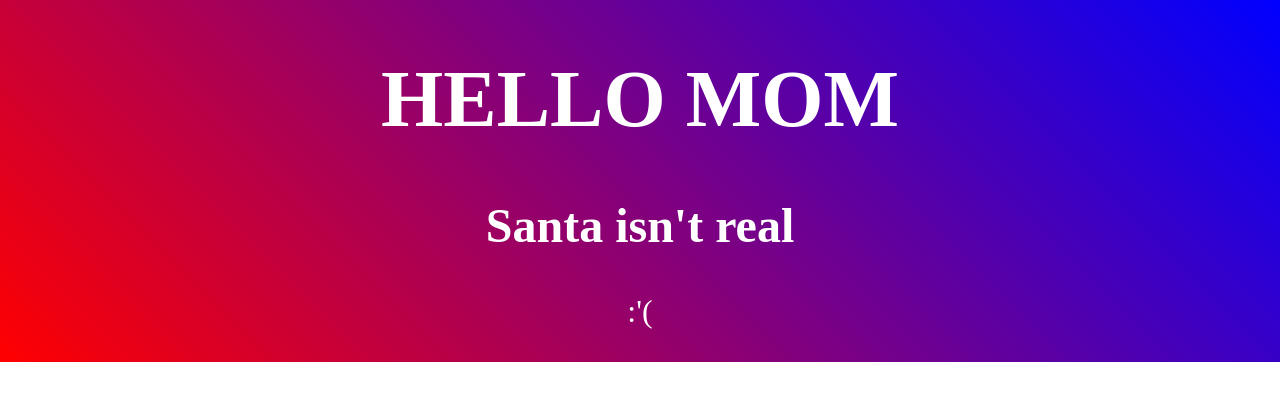
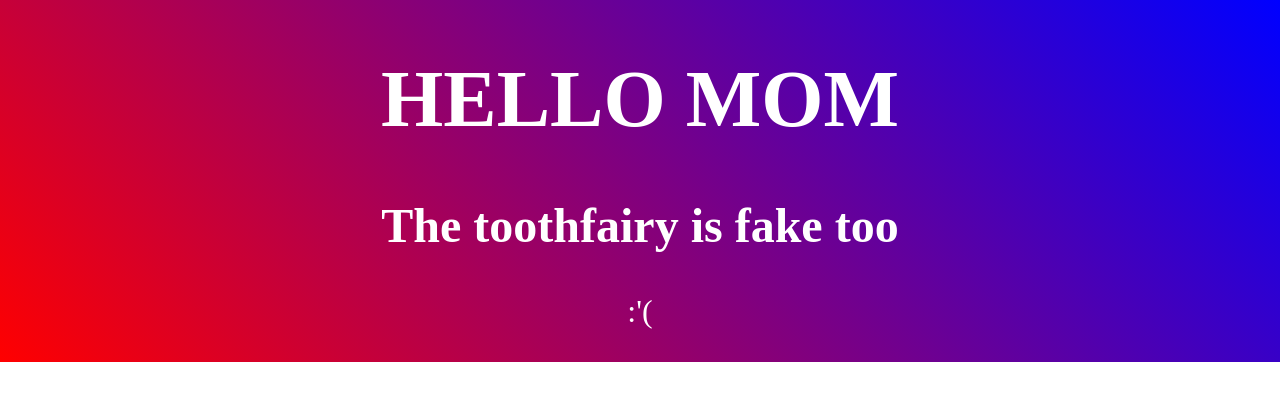
Before and after one commit to RossTienken/fuzzyPinkUnicorn, a website: page index.html in a window 1280 px wide. Drawn offline with Linux system fonts and the light colour scheme.

Commit message:
truth part 2

```diff
--- a/index.html
+++ b/index.html
@@ -7,7 +7,7 @@
   </head>
   <body>
     <h1>HELLO MOM</h1>
-    <h2>Santa isn't real</h2>
+    <h2>The toothfairy is fake too</h2>
     <p>:'(</p>
   </body>
 </html>
```
